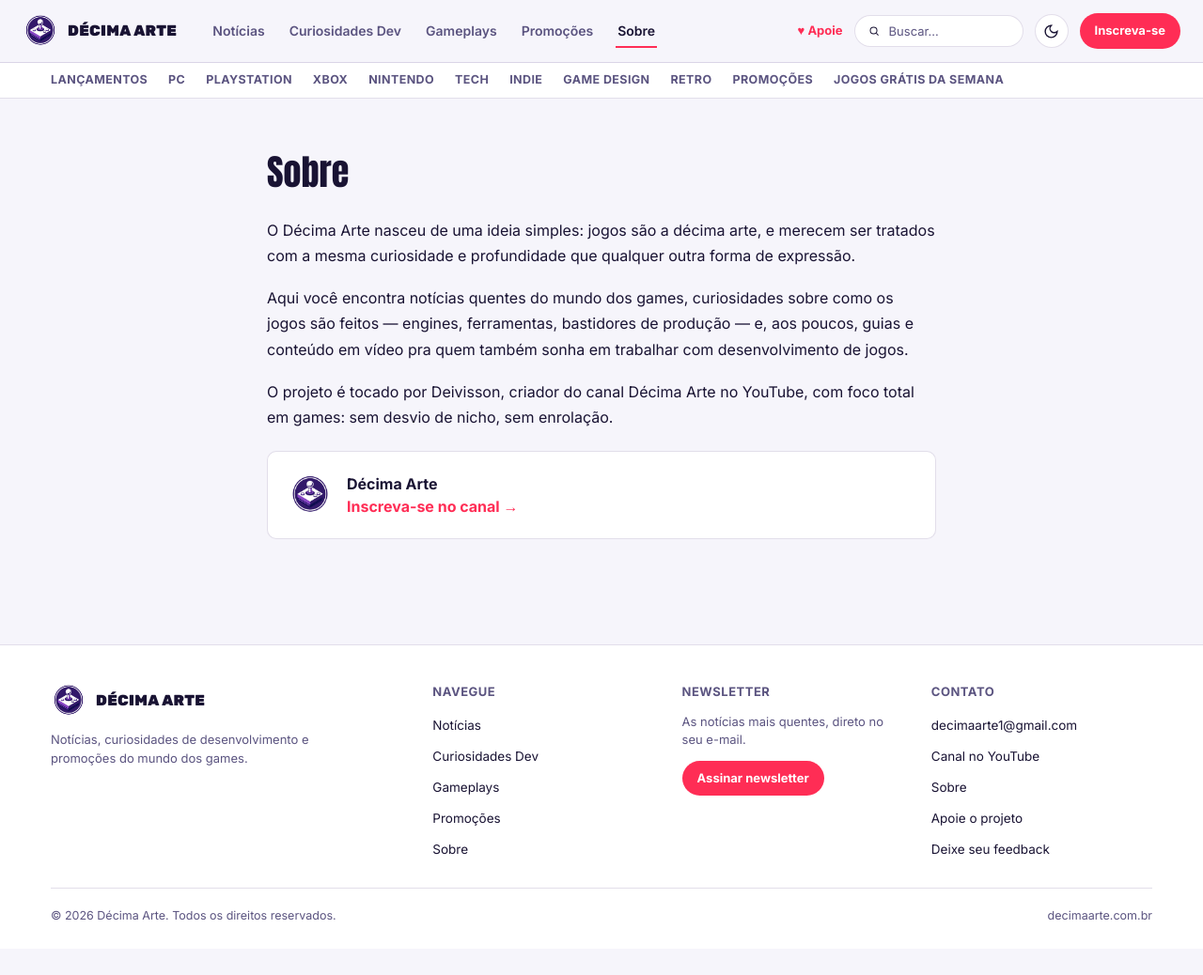
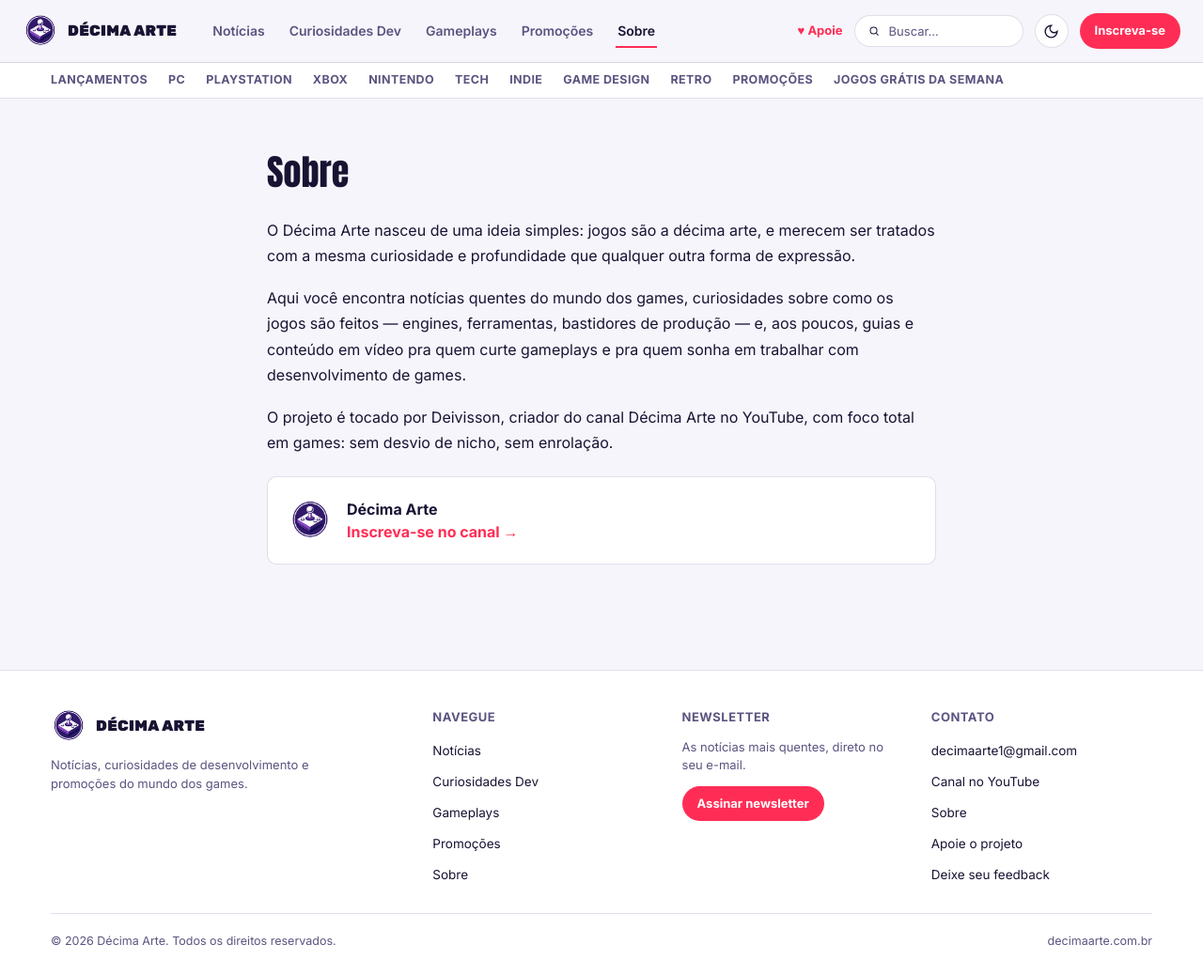
Before and after one commit to decimaarte/decimaarte, a Jekyll site: the page built from sobre.html, in a window 1280 px wide and 1038 px high. Shown: the whole window at 94% size. Built offline with Jekyll 4.4.1, drawn with Linux system fonts in a browser that asks for light colours.

Commit message:
Update Página “sobre”

```diff
--- a/sobre.html
+++ b/sobre.html
@@ -6,7 +6,7 @@
 
 <p>O Décima Arte nasceu de uma ideia simples: jogos são a décima arte, e merecem ser tratados com a mesma curiosidade e profundidade que qualquer outra forma de expressão.</p>
 
-<p>Aqui você encontra notícias quentes do mundo dos games, curiosidades sobre como os jogos são feitos — engines, ferramentas, bastidores de produção — e, aos poucos, guias e conteúdo em vídeo pra quem também sonha em trabalhar com desenvolvimento de jogos.</p>
+<p>Aqui você encontra notícias quentes do mundo dos games, curiosidades sobre como os jogos são feitos — engines, ferramentas, bastidores de produção — e, aos poucos, guias e conteúdo em vídeo pra quem curte gameplays e pra quem sonha em trabalhar com desenvolvimento de games.</p>
 
 <p>O projeto é tocado por Deivisson, criador do canal Décima Arte no YouTube, com foco total em games: sem desvio de nicho, sem enrolação.</p>
 
```
